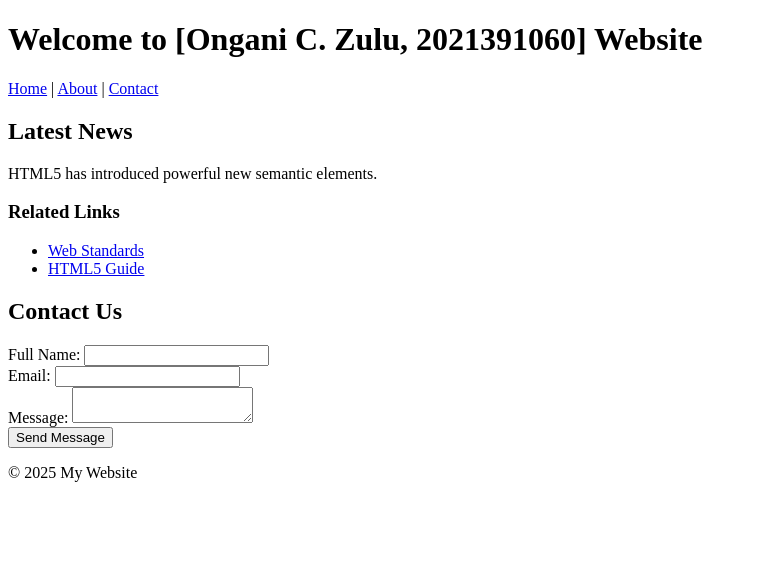
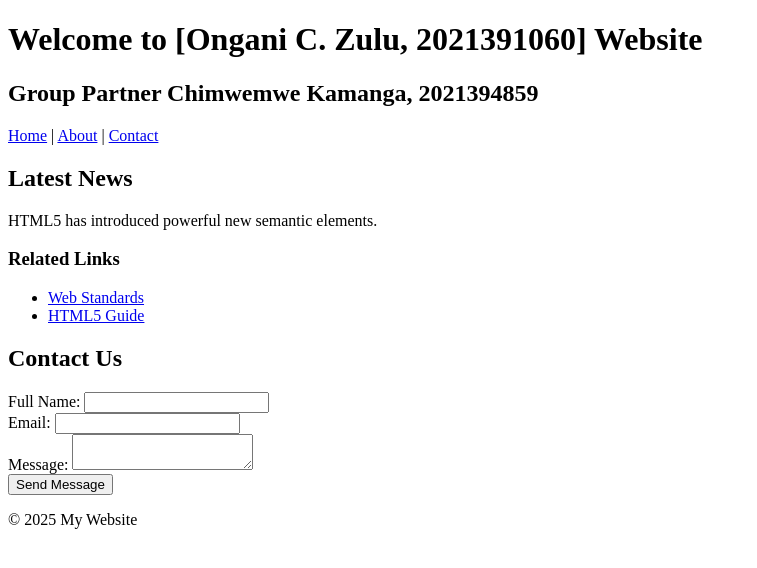
Before and after one commit to Ongani3/lab2-html, a plain HTML site: page index.html in a window 1280 px wide. Shown: the whole page, without its empty margins (0-757 px from the left). Drawn offline with Linux system fonts and the light colour scheme.

Commit message:
added my name and computer number

```diff
--- a/index.html
+++ b/index.html
@@ -8,6 +8,7 @@
 <body>
     <header>
         <h1>Welcome to [Ongani C. Zulu, 2021391060] Website</h1>
+        <h2>Group Partner Chimwemwe Kamanga, 2021394859 </h2>
         <nav>
             <a href="#">Home</a> |
             <a href="#">About</a> |
```
